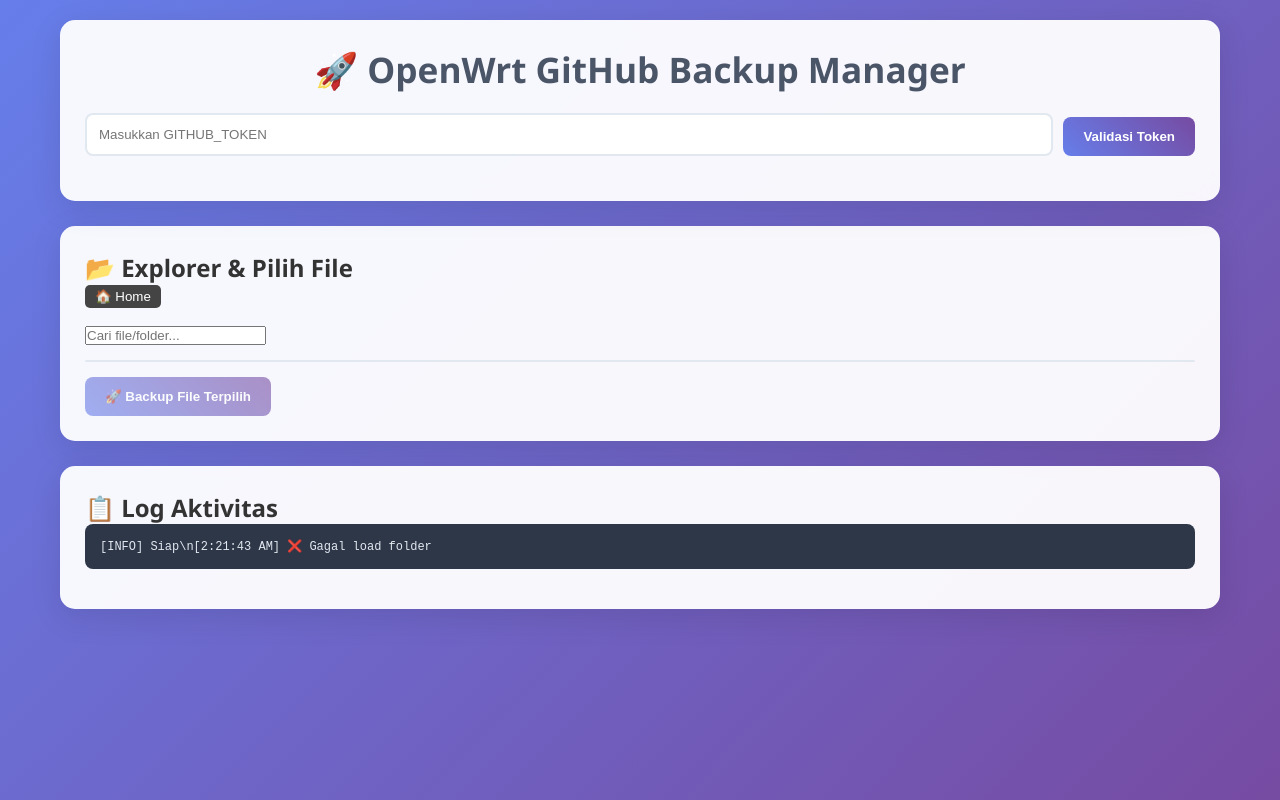
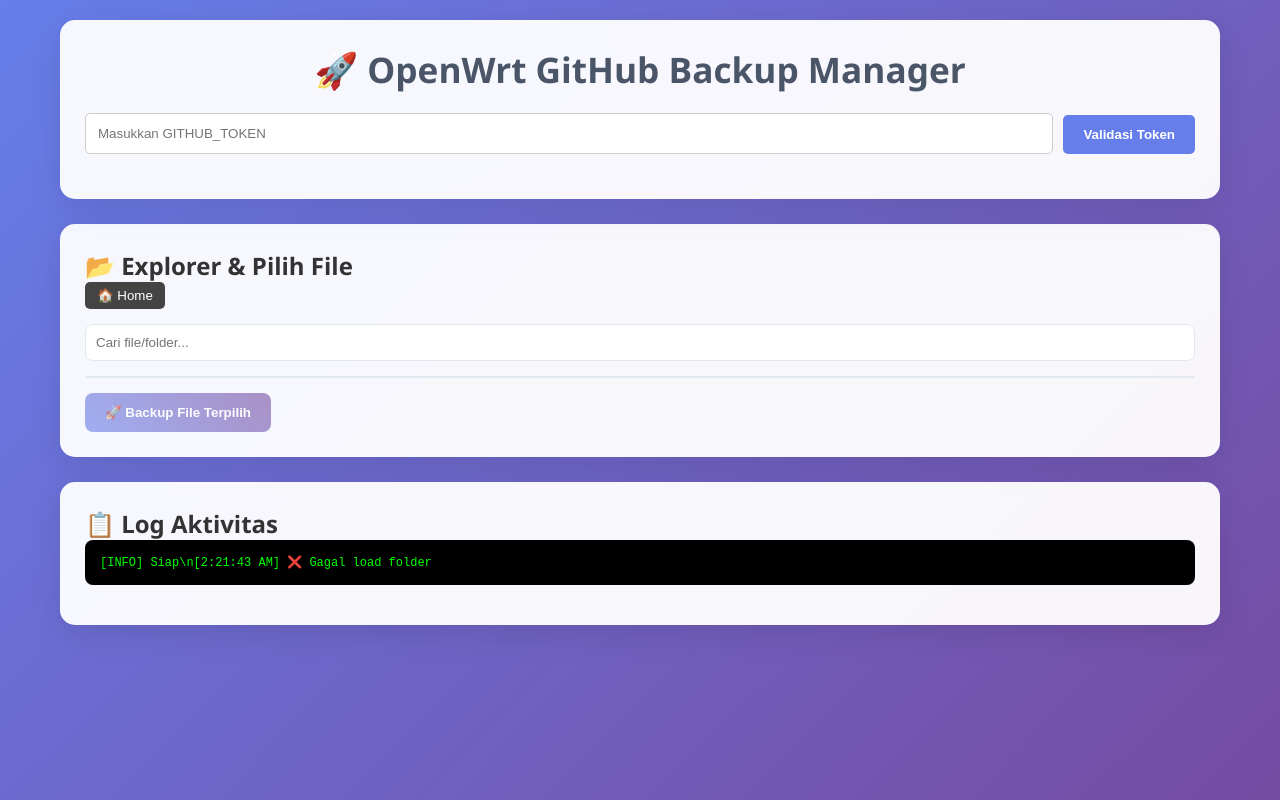
Before and after one commit to irfanFRizki/StatusWRTIrfan, a plain HTML site: page www/backup.html in a window 1280 px wide. Drawn offline with Linux system fonts and the light colour scheme; no server answers.

Commit message:
Backup /www/backup.html

```diff
--- a/www/backup.html
+++ b/www/backup.html
@@ -8,23 +8,33 @@
     * { margin:0; padding:0; box-sizing:border-box; }
     body { font-family:'Segoe UI',Tahoma,Geneva,Verdana,sans-serif; background:linear-gradient(135deg,#667eea,#764ba2); color:#333; min-height:100vh; }
     .container { max-width:1200px; margin:auto; padding:20px; }
-    .header { background:rgba(255,255,255,0.95); backdrop-filter:blur(10px); border-radius:15px; padding:25px; margin-bottom:25px; box-shadow:0 8px 32px rgba(0,0,0,0.1); }
+    .header { background:rgba(255,255,255,0.95); backdrop-filter:blur(10px); border-radius:15px; padding:25px; margin-bottom:25px; box-shadow:0 8px 32px rgba(0,0,0,0.1); animation: fadeIn 0.5s ease-in; }
+    @keyframes fadeIn { from { opacity: 0; } to { opacity: 1; } }
     .header h1 { text-align:center; font-size:2.2em; color:#4a5568; margin-bottom:20px; }
     .config-section { display:flex; gap:10px; margin-bottom:20px; align-items:flex-end; }
-    .config-section input { flex:1; padding:12px; border:2px solid #e2e8f0; border-radius:8px; }
-    .btn { background:linear-gradient(45deg,#667eea,#764ba2); color:#fff; border:none; padding:12px 20px; border-radius:8px; cursor:pointer; font-weight:600; }
+    .config-section input { flex:1; padding:12px; border:1px solid #ccc; border-radius:5px; transition: border-color 0.3s; }
+    .config-section input:focus { border-color: #667eea; outline: none; }
+    .config-section .btn { border-radius:5px; padding:12px 20px; background:#667eea; color:white; border:none; cursor:pointer; transition: background 0.3s; }
+    .config-section .btn:hover { background:#764ba2; }
+    .btn { background:linear-gradient(45deg,#667eea,#764ba2); color:#fff; border:none; padding:12px 20px; border-radius:8px; cursor:pointer; font-weight:600; transition: background 0.3s; }
+    .btn:hover { background:linear-gradient(45deg,#764ba2,#667eea); }
     .btn:disabled { opacity:0.6; cursor:not-allowed; }
     .main-content { display:grid; gap:25px; }
     .card { background:rgba(255,255,255,0.95); border-radius:15px; padding:25px; box-shadow:0 8px 32px rgba(0,0,0,0.1); }
     .breadcrumb, .search-box, .file-list, .progress-bar, .log-area { margin-bottom:15px; }
-    .breadcrumb button { background:#444; color:#fff; padding:4px 10px; border:none; border-radius:5px; cursor:pointer; margin-right:5px; }
+    .breadcrumb button { background:#444; color:#fff; padding:6px 12px; border:none; border-radius:5px; cursor:pointer; margin-right:5px; transition: background 0.3s; }
+    .breadcrumb button:hover { background:#555; }
+    .search-box input { width:100%; padding:10px; border:1px solid #e2e8f0; border-radius:8px; }
     .file-list { border:1px solid #e2e8f0; border-radius:8px; max-height:300px; overflow-y:auto; }
-    .file-item { padding:8px; border-bottom:1px solid #e2e8f0; cursor:pointer; }
+    .file-item { padding:10px; border-bottom:1px solid #e2e8f0; cursor:pointer; transition: background 0.3s; }
+    .file-item:hover { background:#f0f0f0; }
     .file-item.selected { background:#48bb78; color:#fff; }
+    .file-item.folder::before { content: '📁 '; }
+    .file-item.file::before { content: '📄 '; }
     .progress-container { display:none; }
     .progress-bar { width:100%; height:20px; background:#e2e8f0; border-radius:10px; overflow:hidden; }
-    .progress-fill { height:100%; width:0; background:linear-gradient(45deg,#667eea,#764ba2); transition:width 0.3s; }
-    .log-area { background:#2d3748; color:#e2e8f0; padding:15px; border-radius:8px; font-family:monospace; font-size:12px; max-height:200px; overflow-y:auto; white-space:pre-wrap; }
+    .progress-fill { height:100%; width:0; background:linear-gradient(45deg,#667eea,#764ba2); transition:width 0.5s ease-in-out; }
+    .log-area { background:#000; color:#0f0; padding:15px; border-radius:8px; font-family:monospace; font-size:12px; max-height:200px; overflow-y:auto; white-space:pre-wrap; }
   </style>
 </head>
 <body>
@@ -149,15 +159,12 @@
       try {
         const apiPath = selectedFile.replace(/^\//,'');
         let sha;
-        // ambil SHA
         const m = await fetch(`https://api.github.com/repos/${repoOwner}/${repoName}/contents/${apiPath}?ref=${branch}`,{
           headers:{ 'Authorization':`token ${githubToken}` }
         });
         if(m.ok) sha = (await m.json()).sha;
-        // baca file
         const text = await fetch(`/cgi-bin/read-file.sh?path=${encodeURIComponent(selectedFile)}`).then(r=>r.text());
         const b64  = btoa(unescape(encodeURIComponent(text)));
-        // kirim
         const put = await fetch(`https://api.github.com/repos/${repoOwner}/${repoName}/contents/${apiPath}`,{
           method:'PUT',
           headers:{
```
